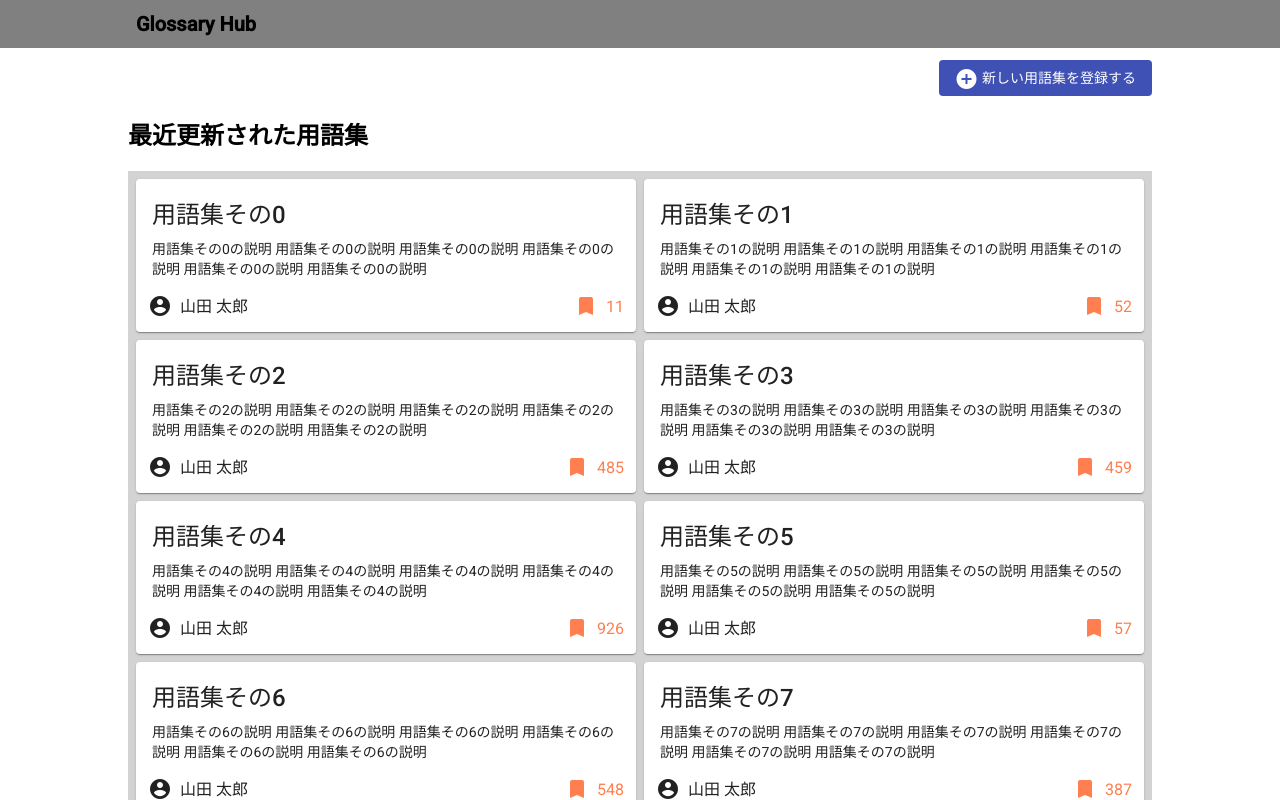
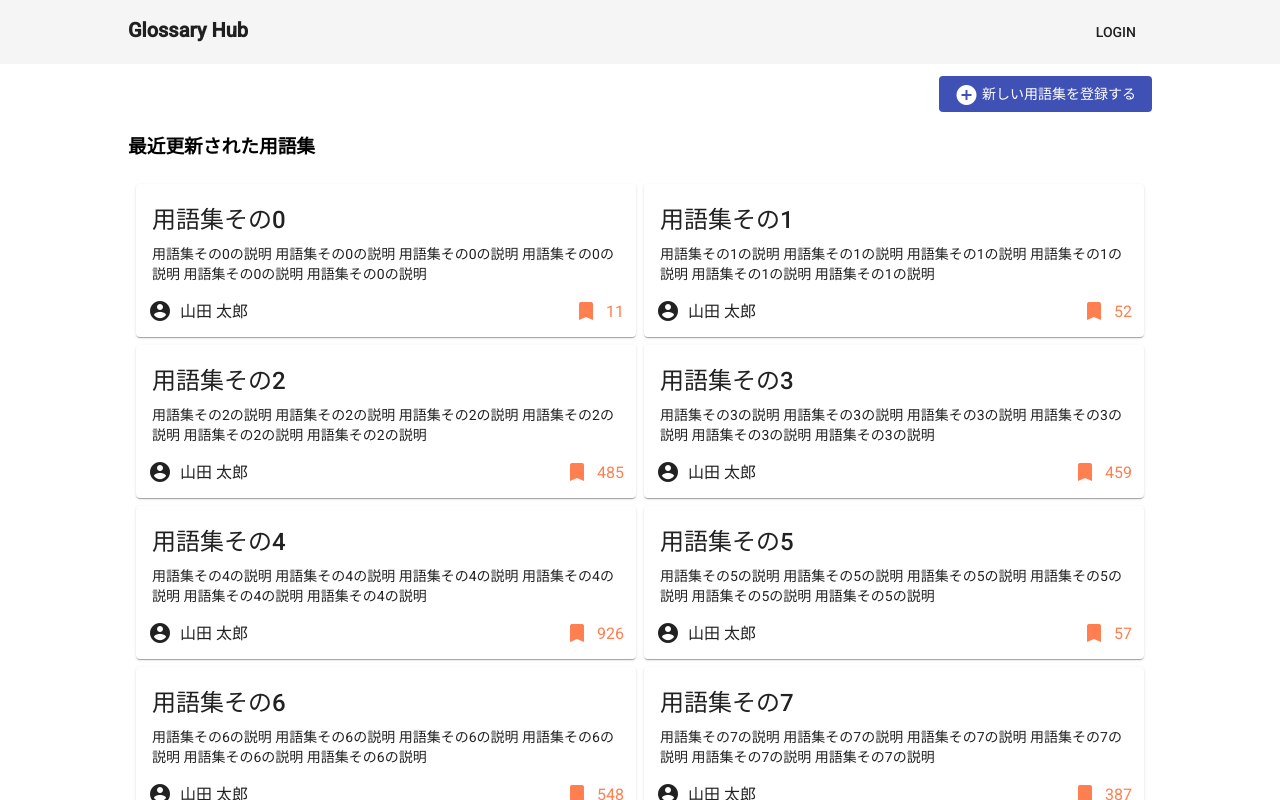
Before and after one commit to KensukeShimoji/glossary-hub, an Angular app in the folder web-front/: page / in a window 1280 px wide. Built offline with nearby package versions, Linux system fonts and the light colour scheme.

Commit message:
add actionbar.

```diff
--- a/web-front/src/app/app.component.scss
+++ b/web-front/src/app/app.component.scss
@@ -1,5 +1,5 @@
 .container {
-  height: calc(100vh - 72px);
+  height: calc(100vh - 88px);
   overflow-y: auto;
   padding: 12px;
 }
--- a/web-front/src/app/modules/shared/material.module.ts
+++ b/web-front/src/app/modules/shared/material.module.ts
@@ -10,6 +10,7 @@ import { MatIconModule } from '@angular/material/icon';
 import { MatRadioModule } from '@angular/material/radio';
 import { MatSelectModule } from '@angular/material/select';
 import { MatTabsModule } from '@angular/material/tabs';
+import { MatToolbarModule } from '@angular/material/toolbar';
 
 const modules = [
   MatAutocompleteModule,
@@ -23,6 +24,7 @@ const modules = [
   MatRadioModule,
   MatSelectModule,
   MatTabsModule,
+  MatToolbarModule,
 ];
 
 /**
--- a/web-front/src/app/modules/top/top.component.html
+++ b/web-front/src/app/modules/top/top.component.html
@@ -4,7 +4,7 @@
     新しい用語集を登録する
   </a>
 </div>
-<h2>最近更新された用語集</h2>
+<h3>最近更新された用語集</h3>
 <div class="card-list">
   <gh-glossary-card
     class="card"
--- a/web-front/src/app/modules/top/top.component.scss
+++ b/web-front/src/app/modules/top/top.component.scss
@@ -8,7 +8,6 @@
   grid-template-columns: 1fr 1fr;
   gap: 8px;
   overflow-y: auto;
-  background-color: lightgray;
 }
 
 @media (max-width: 480px) {
--- a/web-front/src/app/shared/layout/header.component.html
+++ b/web-front/src/app/shared/layout/header.component.html
@@ -1,5 +1,7 @@
-<nav class="navbar">
+<mat-toolbar>
   <div class="container">
     <div class="title" (click)="goToTopPage()">Glossary Hub</div>
+    <span class="spacer"></span>
+    <button mat-button>LOGIN</button>
   </div>
-</nav>
+</mat-toolbar>
--- a/web-front/src/app/shared/layout/header.component.scss
+++ b/web-front/src/app/shared/layout/header.component.scss
@@ -1,9 +1,3 @@
-.navbar {
-  background-color: gray;
-  height: 48px;
-  line-height: 32px;
-}
-
 .container {
   display: flex;
   vertical-align: middle;
@@ -17,8 +11,9 @@
 }
 
 .title {
-  padding: 8px;
-  font-size: 20px;
   font-weight: bold;
   cursor: pointer;
 }
+.spacer {
+  flex: 1 1 auto;
+}
--- a/web-front/src/app/shared/shared.module.ts
+++ b/web-front/src/app/shared/shared.module.ts
@@ -1,10 +1,11 @@
+import { MaterialModule } from '#modules/shared/material.module';
 import { CommonModule } from '@angular/common';
 import { NgModule } from '@angular/core';
 import { HeaderComponent } from './layout/header.component';
 
 @NgModule({
   declarations: [HeaderComponent],
-  imports: [CommonModule],
-  exports: [HeaderComponent]
+  imports: [CommonModule, MaterialModule],
+  exports: [HeaderComponent],
 })
 export class ShearedModule {}
```
